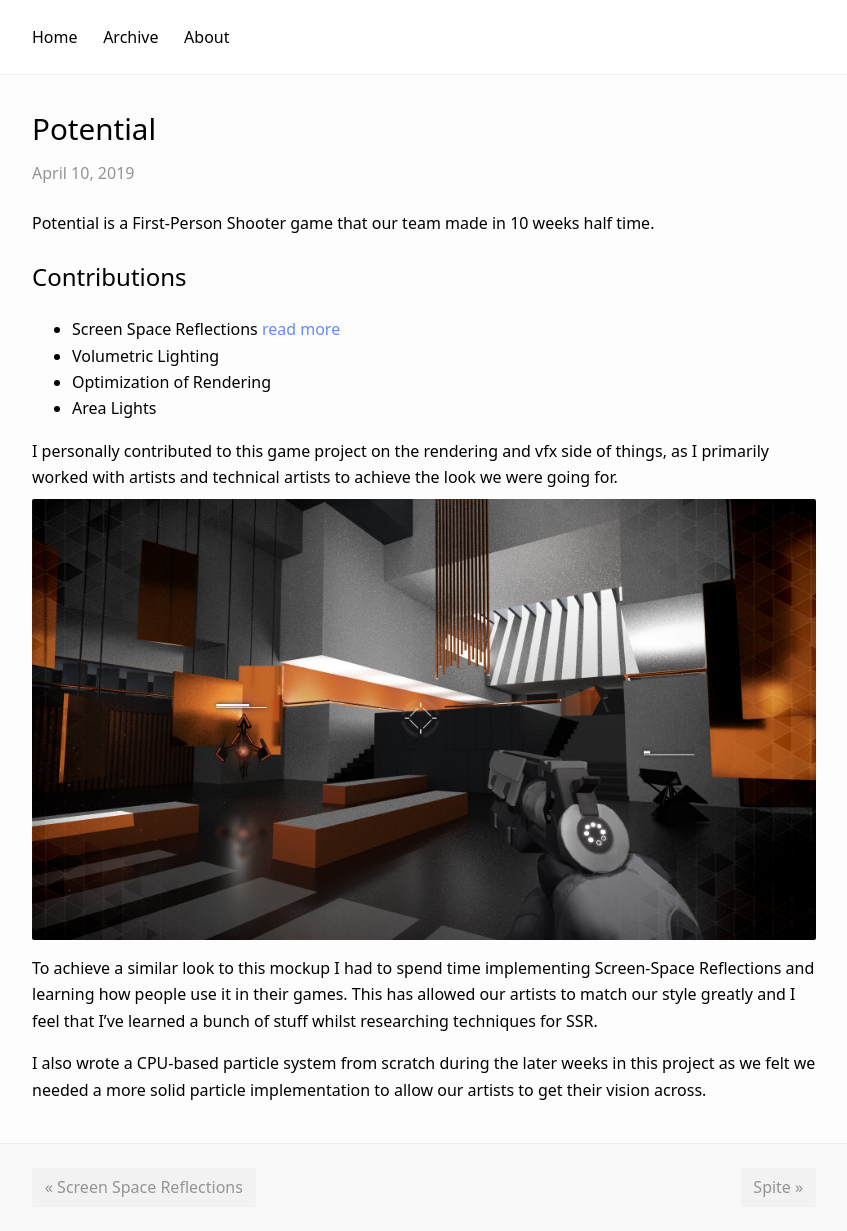
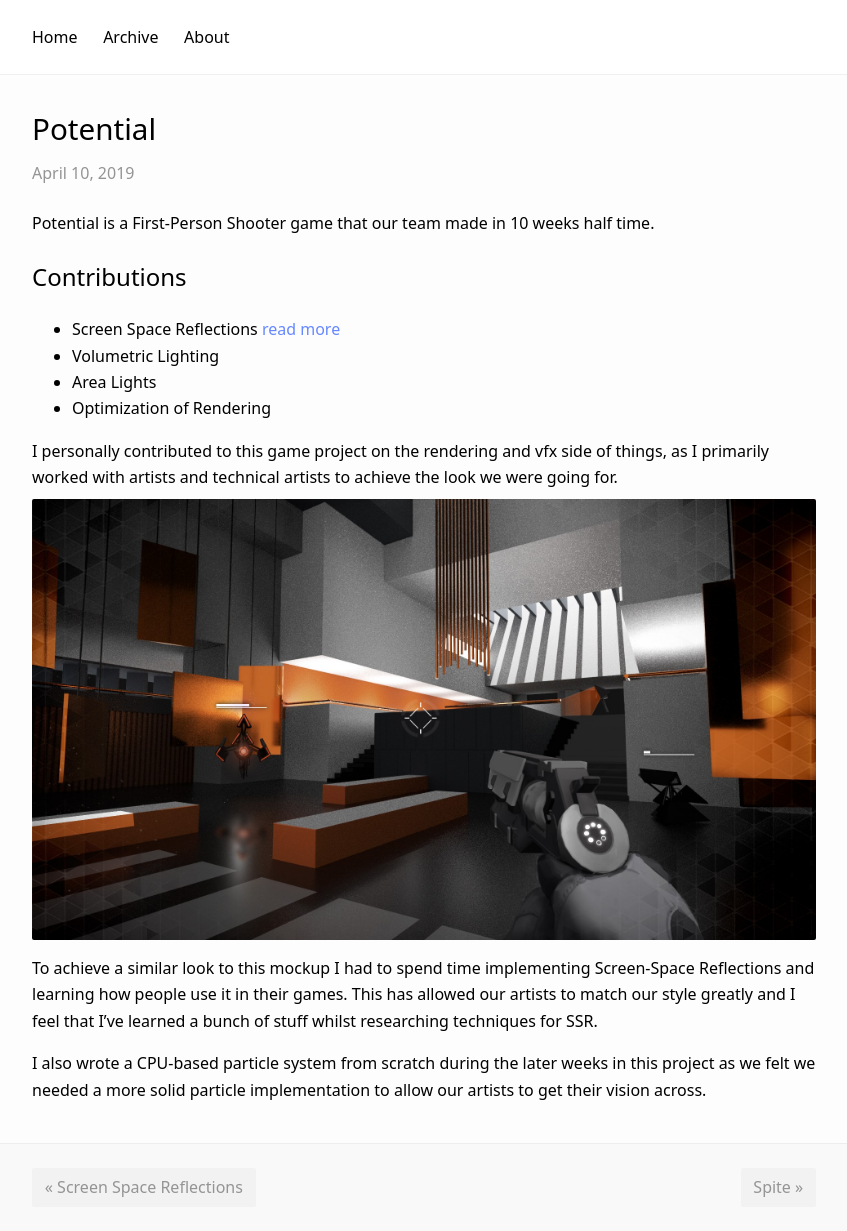
Before and after one commit to KyaZero/kyazero.github.io, a Jekyll site: the page built from _posts/2019-04-10-Potential.md, in a window 1280 px wide. Shown: the whole page, without its empty margins (216-1063 px from the left). Built offline with Jekyll 4.4.1, drawn with Linux system fonts in a browser that asks for light colours.

Commit message:
Changed stuff

```diff
--- a/_posts/2019-04-10-Potential.md
+++ b/_posts/2019-04-10-Potential.md
@@ -10,8 +10,8 @@ Potential is a First-Person Shooter game that our team made in 10 weeks half tim
 ## Contributions
 - Screen Space Reflections [read more](/SSR/)
 - Volumetric Lighting
+- Area Lights
 - Optimization of Rendering
-- Area Lights
 
 I personally contributed to this game project on the rendering and vfx side of things, as I primarily worked with artists and technical artists to achieve the look we were going for. ![](../assets/mockup.jpg)
 To achieve a similar look to this mockup I had to spend time implementing Screen-Space Reflections and learning how people use it in their games.
```
